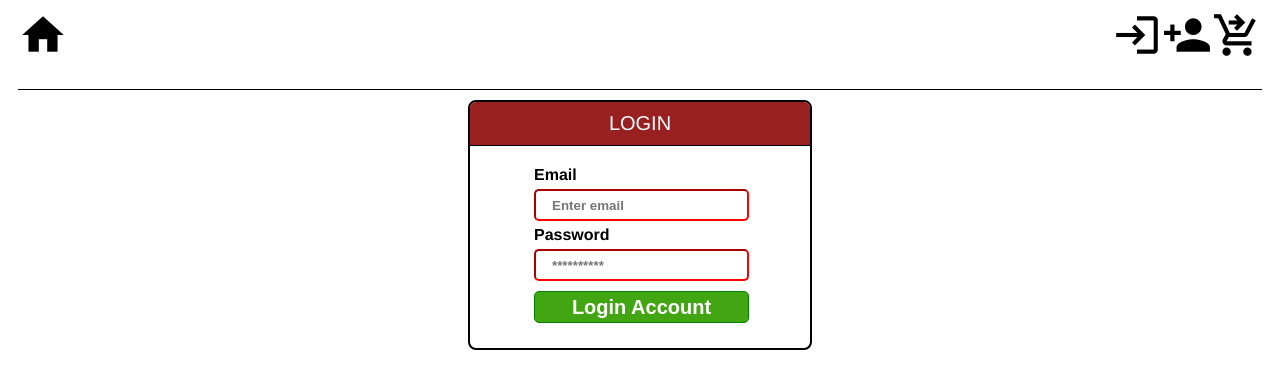
After one commit to ClaudeHallard/sekai-database, a PHP site: page /login.php in a window 1280 px wide. The commit adds this page. Shown: the top 389 px of the page. Run offline with PHP 8.4, Linux system fonts and the light colour scheme.

Commit message:
Added Login functionality. Hashes for password

```diff
--- a/www/css/register.css
+++ b/www/css/register.css
@@ -5,6 +5,7 @@
 .registerform {
     border: 2px solid black;
     margin: 10px auto;
+    max-width: 344px;
     width: fit-content;
     border-radius: 8px;
     font-family: haleboplight, Helvetica, Arial, sans-serif;
@@ -16,6 +17,16 @@
     text-align: center;
     border-bottom: 1px solid black;
     background-color: #202020;
+    overflow: hidden;
+    color: #fff;
+    font-size: 1.25rem;
+}
+
+.login {
+    padding: 10px;
+    text-align: center;
+    border-bottom: 1px solid black;
+    background-color: #992020;
     overflow: hidden;
     color: #fff;
     font-size: 1.25rem;
@@ -58,3 +69,18 @@ input:invalid {
     background-color: #3c9710;
     box-shadow: 0 0 11px rgba(0, 255, 0, 0.3);
 }
+
+.error {
+    margin: 16px;
+    padding: 5px;
+    border: 4px solid rgb(150, 0, 0);
+    border-radius: 5px;
+    font-weight: bold;
+}
+.success {
+    margin: 16px;
+    padding: 5px;
+    border: 4px solid rgb(0, 150, 0);
+    border-radius: 5px;
+    font-weight: bold;
+}
--- /dev/null
+++ b/www/login.php
@@ -0,0 +1,62 @@
+<?php
+    session_start();
+    //Redirect to front page if user logged in.
+	if(!empty($_SESSION['user_id'])) {
+		header('Location: index.php');
+
+        //https://thedailywtf.com/articles/WellIntentioned-Destruction
+        die();
+	}
+?>
+
+<!DOCTYPE html>
+<html>
+   	<head>
+		<meta charset="UTF-8" http-equiv="Cache-Control" content="no-cache, no-store, must-revalidate"/>
+        	<title>e-com/productview</title>
+        	<link href='http://fonts.googleapis.com/css?family=Roboto' rel='stylesheet' type='text/css'>
+        	<link href="https://fonts.googleapis.com/icon?family=Material+Icons" rel="stylesheet">
+		<link rel="stylesheet" href="css/register.css">
+		<link rel="stylesheet" href="css/menu.css">
+	</head>
+
+	<body>
+        <?php include 'menu.php'; ?>
+		<!-- <div class="topbar">
+			<a href="index.php" class="home material-icons">home</a>
+		    <a href="#" class="cart material-icons">shopping_cart_checkout</a>
+		</div><div> -->
+		<div class="registerform">
+			<div class="login">LOGIN</div>
+			<form action="" method="post" autocomplete="off">
+				<label>Email</label><br>
+                <input type='text' id='Email' name='email' value='<?php if(!empty($_POST['email'])) echo $_POST['email']?>' placeholder='Enter email' required><br>
+				<label>Password</label><br>
+				<input type="password" id="Password" name="password" placeholder="**********" required><br>
+				<input type="submit" class="submit" name="SubmitButton" value="Login Account"/>
+			</form>
+
+			<?php
+				if(isset($_POST['SubmitButton'])){
+					if (!empty($_POST['email']) &&
+                        !empty($_POST['password']))
+					{
+						include 'init.php';
+						$connect = new mysqli($dbsever,$dbusername,$dbpassword, $dbname) or die("can't connect");
+
+						$email = mysqli_real_escape_string($connect, $_POST['email']);
+						$password = hash("sha512", $_POST['password']);
+
+						$result = mysqli_query($connect, "SELECT CustomerID FROM customer WHERE Email='$email' AND Password='$password'");
+						if(mysqli_num_rows($result) > 0){
+							$_SESSION['user_id'] = $result->fetch_row()[0];
+						    echo "<script>window.location.replace('index.php')</script>";
+						} else{
+							echo "<div class='error'>Either password or email is wrong. Try again.</div>";
+						}
+					}
+				}
+			?>
+		</div>
+	</body>
+</html>
--- a/www/menu.php
+++ b/www/menu.php
@@ -7,8 +7,7 @@
 		echo "<a href='logout.php' class='cart material-icons'>logout</a>";
 	}else{
 		echo "<a href='register.php' class='cart material-icons'>person_add</a>";
-		echo "<a href='' class='cart material-icons'>login</a>";
+		echo "<a href='login.php' class='cart material-icons'>login</a>";
 	}
 	echo "</div>";
-
 ?>
```
Also changed, not shown: www/register.php (+19 -21 lines).
